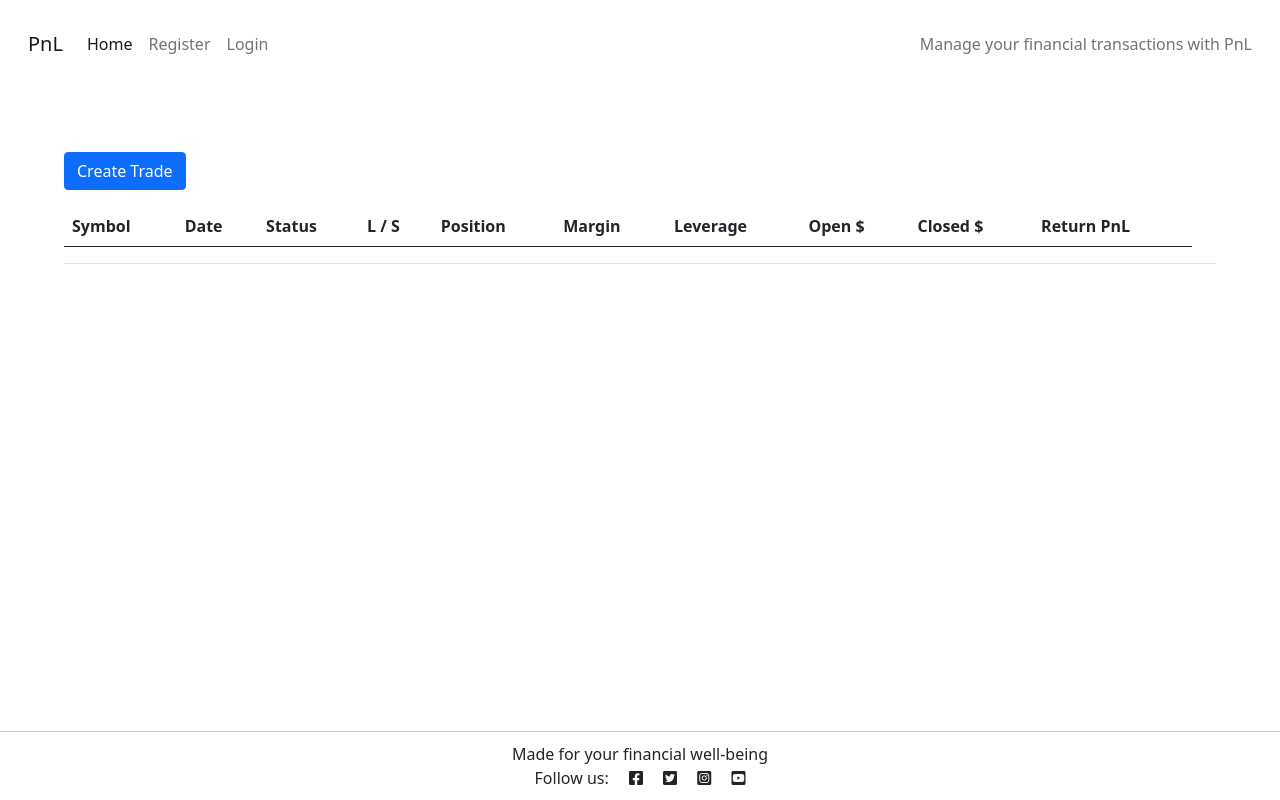
After one commit to Ry-F3/trading-journal, a Django app: page /trade_list/ in a window 1280 px wide. The commit adds this page. Run offline with Django 3.2, Linux system fonts and the light colour scheme; data that the repository does not hold is empty.

Commit message:
Restore previous code used, which has been refined wih additions to the form.py, views.py, model.py and trade_list.html. Css errors have been fixed

```diff
--- /dev/null
+++ b/journal/forms.py
@@ -0,0 +1,29 @@
+from django import forms
+from .models import Trade
+
+class TradeForm(forms.ModelForm):
+    class Meta:
+        model = Trade
+        fields = '__all__'
+
+    def __init__(self, *args, **kwargs):
+        super(TradeForm, self).__init__(*args, **kwargs)
+        self.fields['symbol'].widget = forms.TextInput(attrs={'class':  'form-control form-control-sm', 'placeholder': 'Enter Symbol'})
+        self.fields['date'].widget = forms.DateInput(attrs={'class':  'form-control form-control-sm', 'type': 'date'})
+        self.fields['status'].widget = forms.Select(attrs={'class':  'form-control form-control-sm'})
+        self.fields['long_short'].widget = forms.Select(attrs={'class':  'form-control form-control-sm'})
+        self.fields['position'].widget = forms.TextInput(attrs={'class':  'form-control form-control-sm', 'placeholder': 'Enter Position'})
+        self.fields['margin'].widget = forms.NumberInput(attrs={'class':  'form-control form-control-sm', 'placeholder': 'Enter Margin'})
+        self.fields['leverage'].widget = forms.NumberInput(attrs={'class':  'form-control form-control-sm', 'placeholder': 'Enter Leverage'})
+        self.fields['open_price'].widget = forms.NumberInput(attrs={'class':  'form-control form-control-sm', 'placeholder': 'Enter Open Price'})
+        self.fields['current_price'].widget = forms.NumberInput(attrs={'class':  'form-control form-control-sm', 'placeholder': 'Enter Current Price'})
+        self.fields['return_pnl'].widget = forms.NumberInput(attrs={'class':  'form-control form-control-sm', 'placeholder': 'Enter Return PnL'})
+
+        # Set choices for 'status' and 'long_short' fields
+        self.fields['status'].choices = Trade.STATUS_CHOICES
+        self.fields['long_short'].choices = Trade.LONG_SHORT_CHOICES
+
+    def clean(self):
+        cleaned_data = super().clean()
+        # Add additional cleaning logic if needed
+        return cleaned_data
--- /dev/null
+++ b/journal/models.py
@@ -0,0 +1,23 @@
+from django.db import models
+
+class Trade(models.Model):
+    STATUS_CHOICES = [
+        ('open', 'Open'),
+        ('closed', 'Closed'),
+    ]
+
+    LONG_SHORT_CHOICES = [
+        ('long', 'Long'),
+        ('short', 'Short'),
+    ]
+
+    symbol = models.CharField(max_length=50)  # Explore Symbols API
+    date = models.DateField()
+    status = models.CharField(max_length=10, choices=STATUS_CHOICES, default='open')
+    long_short = models.CharField(max_length=5, choices=LONG_SHORT_CHOICES)
+    position = models.TextField()
+    margin = models.DecimalField(max_digits=10, decimal_places=2)
+    leverage = models.DecimalField(max_digits=5, decimal_places=2)
+    open_price = models.DecimalField(max_digits=10, decimal_places=2)
+    current_price = models.DecimalField(max_digits=10, decimal_places=2)
+    return_pnl = models.DecimalField(max_digits=10, decimal_places=2)
--- a/journal/urls.py
+++ b/journal/urls.py
@@ -1,6 +1,9 @@
 from . import views
 from django.urls import path
+from .views import trade_list
 
 urlpatterns = [
     path('', views.HomeView.as_view(), name='home'),
+    path('trade_list/', trade_list, name='trade_list'),
+
 ]
--- a/journal/views.py
+++ b/journal/views.py
@@ -1,6 +1,21 @@
-from django.shortcuts import render
+from django.shortcuts import render, redirect
+from .models import Trade
+from .forms import TradeForm
 from django.views import View
-from django.shortcuts import redirect
+
+def trade_list(request):
+    if request.method == 'POST':
+        form = TradeForm(request.POST)
+        if form.is_valid():
+            form.save()
+            # Redirect to the same page after form submission to refresh the data
+            return redirect('trade_list')
+    else:
+        form = TradeForm()
+
+    trades = Trade.objects.all()
+
+    return render(request, 'trade_list.html', {'trades': trades, 'form': form})
 
 class HomeView(View):
     template_name = 'base.html'
--- a/pnl/settings.py
+++ b/pnl/settings.py
@@ -153,7 +153,7 @@ DEFAULT_FILE_STORAGE = 'cloudinary_storage.storage.MediaCloudinaryStorage'
 
 STATIC_URL = '/static/'
 STATICFILES_STORAGE = 'cloudinary_storage.storage.StaticHashedCloudinaryStorage'
-STATICFILES_DIRS = [os.path.join(BASE_DIR, 'static'), ]
+STATICFILES_DIRS = [os.path.join(BASE_DIR, 'static')]
 STATIC_ROOT = os.path.join(BASE_DIR, 'staticfiles')
 
 # Default primary key field type
--- /dev/null
+++ b/static/css/style.css
@@ -0,0 +1,45 @@
+body {
+    margin: 0;
+    padding: 0;
+    min-height: 100vh;
+    display: flex;
+    flex-direction: column;
+}
+
+/* Main content wrapper, pushes the footer to the bottom */
+.content-wrapper {
+    flex: 1;
+}
+
+/* Footer styling */
+footer {
+    background-color: #fff;
+    position: fixed;
+    bottom: 0;
+    width: 100%;
+    text-align: center;
+    padding: 10px;
+    border-top: 1px solid #ccc; /* Add a border to separate the footer from the content */
+}
+
+.hide-cell {
+    display: none;
+}
+
+.hidden-cell {
+    display: table-cell;
+}
+
+.footer {
+    position: fixed;
+    bottom: 0;
+    left: 0;
+    width: 100%;
+    text-align: center;
+    padding: 10px; /* adjust as needed */
+}
+
+
+.color_g {
+    color: rgb(255, 0, 0) !important;
+}
--- a/templates/base.html
+++ b/templates/base.html
@@ -13,15 +13,16 @@
     <script src="https://cdn.jsdelivr.net/npm/bootstrap@5.0.1/dist/js/bootstrap.bundle.min.js"
         integrity="sha384-gtEjrD/SeCtmISkJkNUaaKMoLD0//ElJ19smozuHV6z3Iehds+3Ulb9Bn9Plx0x4" crossorigin="anonymous">
         </script>
-    <link rel="stylesheet" href="{% static 'css/style.css' %}">
+    <link rel="stylesheet" type="text/css" href="{% static 'css/style.css' %}">
+
 
 </head>
 
-<body class="d-flex flex-column min-vh-100 main-bg">
+<body class="d-flex flex-column main-bg">
 
     <!-- Navigation -->
 
-    <nav class="navbar navbar-expand-lg navbar-light bg-white">
+    <nav class="navbar navbar-expand-lg navbar-light m-3">
         <div class="container-fluid">
             <a class="navbar-brand" href="{% url 'home' %}"><span class="brand">PnL</span></a>
             <button class="navbar-toggler" type="button" data-bs-toggle="collapse" data-bs-target="#navbarText"
@@ -34,6 +35,9 @@
                         <a class="nav-link active" aria-current="page" href="{% url 'home' %}">Home</a>
                     </li>
                     {% if user.is_authenticated %}
+                    <li class="nav-item">
+                        <a class="nav-link" href="{% url 'trade_list' %}">Trades</a>
+                    </li>
                     <li class="nav-item">
                         <a class="nav-link" href="{% url 'account_logout' %}">Logout</a>
                     </li>
@@ -66,17 +70,15 @@
         </div>
     </div>
 
-    <main class="main-bg mt-4">
+    <main class="content-wrapper">
 
         {% block content %}
-        <!-- Content Goes here -->
+        <!-- Content appears here -->
         {% endblock content %}
 
-
     </main>
-
     <!-- Footer -->
-    <footer class="footer mt-auto py-3 dark-bg">
+    <footer class="bg-white">
         <p class="m-0 text-center text-charcoal">Made for your financial well-being</p>
         <p class="m-0 text-center">Follow us: <i class="fab fa-facebook-square ms-3"></i>
             <i class="fab fa-twitter-square ms-3"></i>
@@ -84,6 +86,8 @@
             <i class="fab fa-youtube-square ms-3"></i>
         </p>
     </footer>
+
+
     <script>
         setTimeout(function () {
             let messages = document.getElementById('msg');
--- /dev/null
+++ b/templates/trade_list.html
@@ -0,0 +1,140 @@
+{% extends "base.html" %}
+{% load i18n %}
+{% block head_title %}{% trans "Trade List" %}{% endblock head_title %}
+
+{% block content %}
+<div class="p-5 m-3">
+    <table class="table">
+        <tbody>
+
+            <tr>
+
+                <th>Symbol</th>
+                <th>Date</th>
+                <th>Status</th>
+                <th>L / S</th>
+                <th>Position</th>
+                <th>Margin</th>
+                <th>Leverage</th>
+                <th>Open $</th>
+                <th>Closed $</th>
+                <th>Return PnL</th>
+
+            </tr>
+
+        <tbody>
+            {%for trade in trades%}
+            <tr>
+                <td>
+                    {{ trade.symbol }}
+                </td>
+                <td>
+                    {{ trade.date }}
+
+                </td>
+                <td>{{ trade.status }}</td>
+                <td>{{ trade.long_short }}</td>
+                <td>{{ trade.position }}</td>
+                <td>{{ trade.margin }}</td>
+                <td>{{ trade.leverage }}</td>
+                <td>{{ trade.open_price }}</td>
+                <td>{{ trade.current_price }}</td>
+                <td>{{ trade.return_pnl }}</td>
+            </tr>
+
+            {% endfor %}
+            <button id="showCreateTradeForm" class="btn btn-primary mb-3">Create Trade</button>
+            <div id="createTradeForm">
+                <form action="post">
+                    <td>
+                        <div class="hide-cell">
+                            <label for="{{ form.symbol.id_for_label }}" class="form-label"></label>
+                            {{ form.symbol }}
+                        </div>
+                    </td>
+                    <td>
+                        <div class="hide-cell">
+                            <label for="{{ form.date.id_for_label }}" class="form-label"></label>
+                            {{ form.date }}
+                        </div>
+                    </td>
+                    <td>
+                        <div class="hide-cell">
+                            <label for="{{ form.status.id_for_label }}" class="form-label"></label>
+                            {{ form.status }}
+                        </div>
+                    </td>
+                    <td>
+                        <div class="hide-cell">
+                            <label for="{{ form.status.id_for_label }}" class="form-label"></label>
+                            {{ form.long_short }}
+                        </div>
+                    </td>
+                    <td>
+                        <div class="hide-cell">
+                            <label for="{{ form.margin.id_for_label }}" class="form-label"></label>
+                            {{ form.position }}
+                        </div>
+                    </td>
+                    <td>
+                        <div class="hide-cell">
+                            <label for="{{ form.margin.id_for_label }}" class="form-label"></label>
+                            {{ form.margin }}
+                        </div>
+                    </td>
+                    <td>
+                        <div class="hide-cell">
+                            <label for="{{ form.leverage.id_for_label }}" class="form-label"></label>
+                            {{ form.leverage }}
+                        </div>
+                    </td>
+                    <td>
+                        <div class="hide-cell">
+                            <label for="{{ form.open_price.id_for_label }}" class="form-label"></label>
+                            {{ form.open_price }}
+                        </div>
+                    </td>
+                    <td>
+                        <div class="hide-cell">
+                            <label for="{{ form.current_price.id_for_label }}" class="form-label"></label>
+                            {{ form.current_price }}
+                        </div>
+                    </td>
+
+                    <td>
+                        <div class="hide-cell">
+                            <label for="{{ form.return_pnl.id_for_label }}" class="form-label"></label>
+                            {{ form.return_pnl }}
+                        </div>
+                    </td>
+                    <td>
+                        <div class="hide-cell">
+                            <button type="submit" class="btn btn-success">Save Trade</button>
+                        </div>
+                    </td>
+                </form>
+            </div>
+        </tbody>
+    </table>
+
+</div>
+
+<script defer>
+    document.addEventListener('DOMContentLoaded', function () {
+        const createTradeForm = document.getElementById('createTradeForm');
+        const showCreateTradeForm = document.getElementById('showCreateTradeForm');
+        const hideCells = document.querySelectorAll('.hide-cell');
+
+        showCreateTradeForm.addEventListener('click', function () {
+            createTradeForm.classList.toggle('hidden-form');
+
+            // Toggle the visibility of the hide-cell elements
+            hideCells.forEach(function (cell) {
+                cell.classList.toggle('hidden-cell');
+            });
+        });
+    });
+</script>
+
+
+{% endblock content %}
```
Also changed, not shown: static/style.css (deleted, +0 -38 lines), journal/migrations/0001_initial.py (added).
